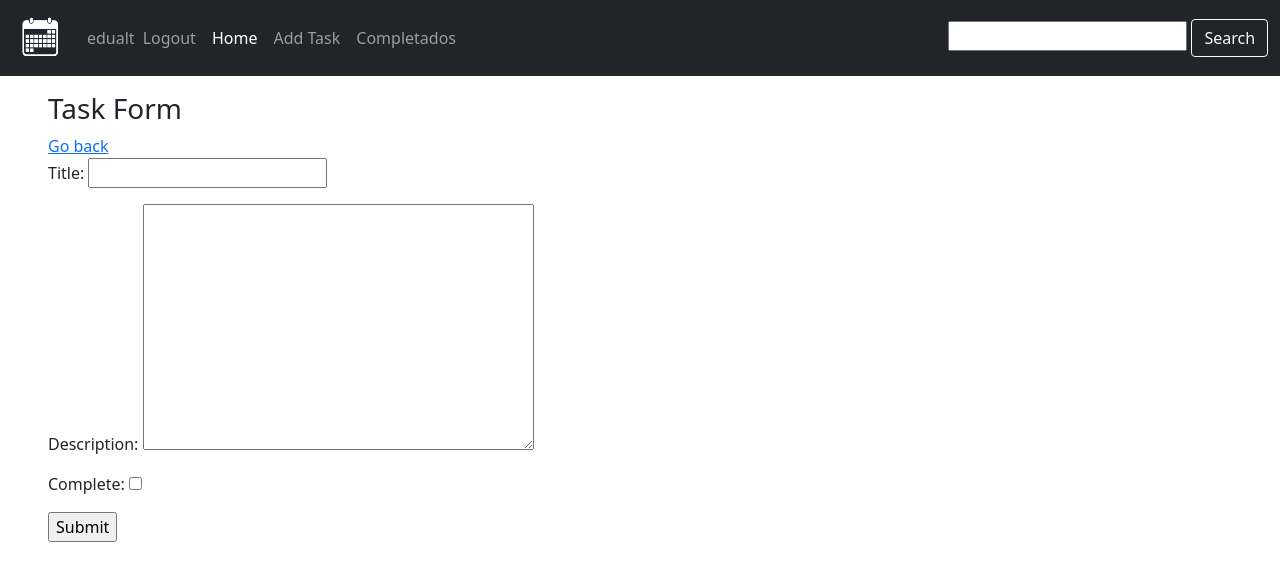
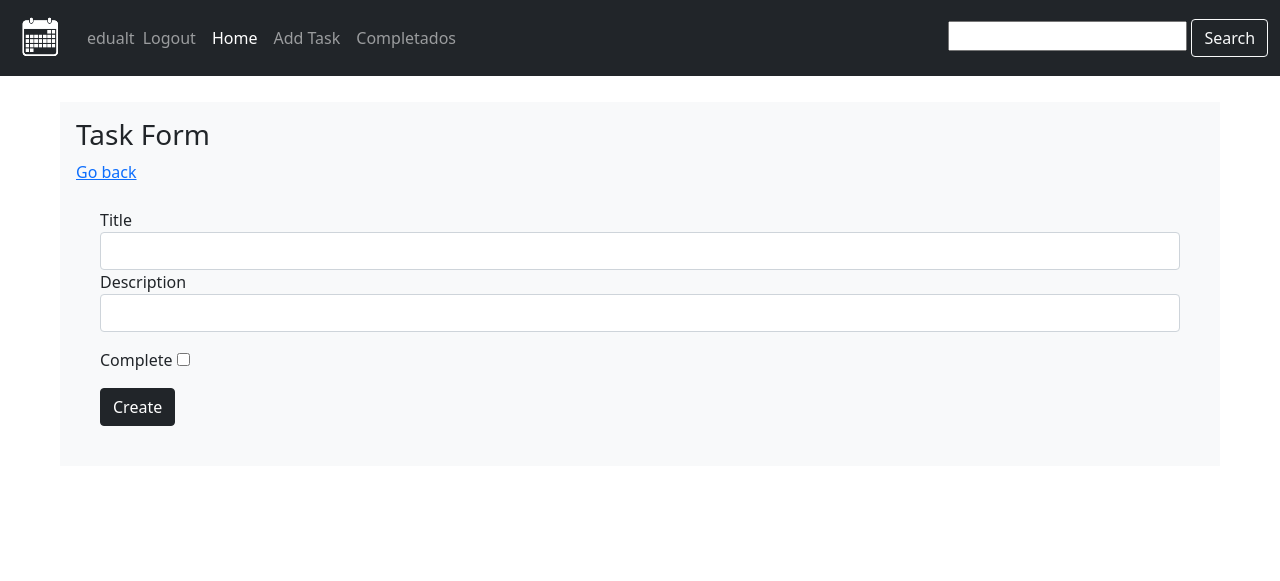
Before and after one commit to edualt/todo-django, a Django app: page /task-create/ in a window 1280 px wide. Shown: the top 581 px of the page. Run offline with Django 4.2, Linux system fonts and the light colour scheme; a user stored in the database is signed in; some libraries are stand-ins or nearby versions.

Commit message:
add:(create task style)

```diff
--- /dev/null
+++ b/base/forms.py
@@ -0,0 +1,14 @@
+from django import forms
+from .models import Task
+
+class PostTask(forms.ModelForm):
+    class Meta:
+        model = Task
+        fields = ('title', 'description', 'complete', )
+
+        widgets = {
+
+            'title' : forms.TextInput(attrs={ 'class' : 'form-control' }),
+            'description' : forms.TextInput(attrs={ 'class' : 'form-control' }),
+            'complete' : forms.CheckboxInput(),
+        }
--- a/base/templates/base/login.html
+++ b/base/templates/base/login.html
@@ -2,7 +2,7 @@
 
 {% block content %}
 
-<div class="container-fluid w-auto" style="margin-top:300px">
+<div class="container-fluid w-auto" style="margin-top:250px">
             <div class="" style="margin-top:200px">
                 <div class="rounded d-flex justify-content-center">
                     <div class="col-md-4 col-sm-12 shadow-lg p-5 bg-light">
@@ -38,7 +38,7 @@
                 </div>
             </div>
         </div>
-    </body>
+
 
 
 
--- a/base/templates/base/main.html
+++ b/base/templates/base/main.html
@@ -51,6 +51,7 @@
                 <form method="GET" action="">
                     <input  type="text" name="search-area" value="{{ search_input }}">
                     <button type="submit" class="btn btn-outline-light" value="Search">Search</button>
+
                 </form>
             </ul>
 
--- a/base/templates/base/task_form.html
+++ b/base/templates/base/task_form.html
@@ -1,13 +1,41 @@
 {%extends 'base/main.html' %}
 {% block content %}
 
-<h3>Task Form</h3>
-<a href="{% url 'tasks' %}">Go back</a>
-<form method="POST" action="">
-    {%csrf_token%}
-    {{form.as_p}}
-    <input type="submit" value="Submit">
 
-</form>
+
+<div class="container-xxl w-auto">
+    <div class="" style="margin-top:10px">
+        <div class="rounded">
+            <div class="col-md-auto col-sm-auto p-3 bg-light form-group">
+
+                <h3>Task Form</h3>
+                <a href="{% url 'tasks' %}">Go back</a>
+
+                <form method="POST" action="">
+                    {%csrf_token%}
+                    <div class="p-4">
+
+                            <label>{{ form.title.label }}</label>
+                            {{form.title}}
+                            <div class="form-group mb-3">
+                                <label>{{ form.description.label }}</label>
+                                {{form.description}}
+                            </div>
+                            <div class="form-group mb-3">
+                                <label>{{ form.complete.label }}</label>
+                                {{form.complete}}
+                            </div>
+
+                                <button class="btn btn-dark" type="submit" value="Submit">Create</button>
+
+                    </div>
+
+
+                </form>
+
+            </div>
+        </div>
+    </div>
+</div>
 
 {% endblock content %}
--- a/base/templates/base/task_list.html
+++ b/base/templates/base/task_list.html
@@ -6,7 +6,8 @@
 
 <div id="tareas">
 <div class="pb-5">
-    <h3 class="text-center pb-3 pt-3 h1">Hi, these are your tasks</h3>
+    <h3 class="text-center  pt-3 h1">Hi, these are your tasks</h3>
+    <h3 class="text-center pb-3 pt-3">you have {{ count }} incomplete tasks</h3>
         <div>
             <ul class="nav justify-content-end px-5">
                 <a class="btn btn-dark" href="{% url 'task-create' %}">Add Task</a>
@@ -29,7 +30,7 @@
                     </a>
                     <div class="card-body">
                             <h5 class="card-title">{{ task.title }}</h5>
-                            <p class="card-text">{{ task.description }}</p>
+                            <p class="card-text">{{ task.description|slice:":25" }}...</p>
                             <a href="{% url 'task' task.id %}">View</a></td>
                             <td><a href="{% url 'task-update' task.id %}">Edit</a></td>
                             <td><a href="{% url 'task-delete' task.id %}">Delete</a></td>
--- a/base/views.py
+++ b/base/views.py
@@ -4,6 +4,7 @@ from django.shortcuts import redirect
 from django.views.generic.list import ListView
 from django.views.generic.detail import DetailView
 from .models import Task
+from .forms import PostTask
 from django.views.generic.edit import CreateView, UpdateView, DeleteView, FormView
 from django.contrib.auth.views import LoginView
 from django.contrib.auth.mixins import LoginRequiredMixin
@@ -62,7 +63,8 @@ class TaskDetail(LoginRequiredMixin, DetailView):
 
 class TaskCreate(LoginRequiredMixin, CreateView):
     model = Task
-    fields = ['title', 'description', 'complete' ]
+    form_class = PostTask
+    #fields = ['title', 'description', 'complete' ]
     success_url = reverse_lazy('tasks')
 
     def form_valid(self, form):
```
Also changed, not shown: db.sqlite3.
